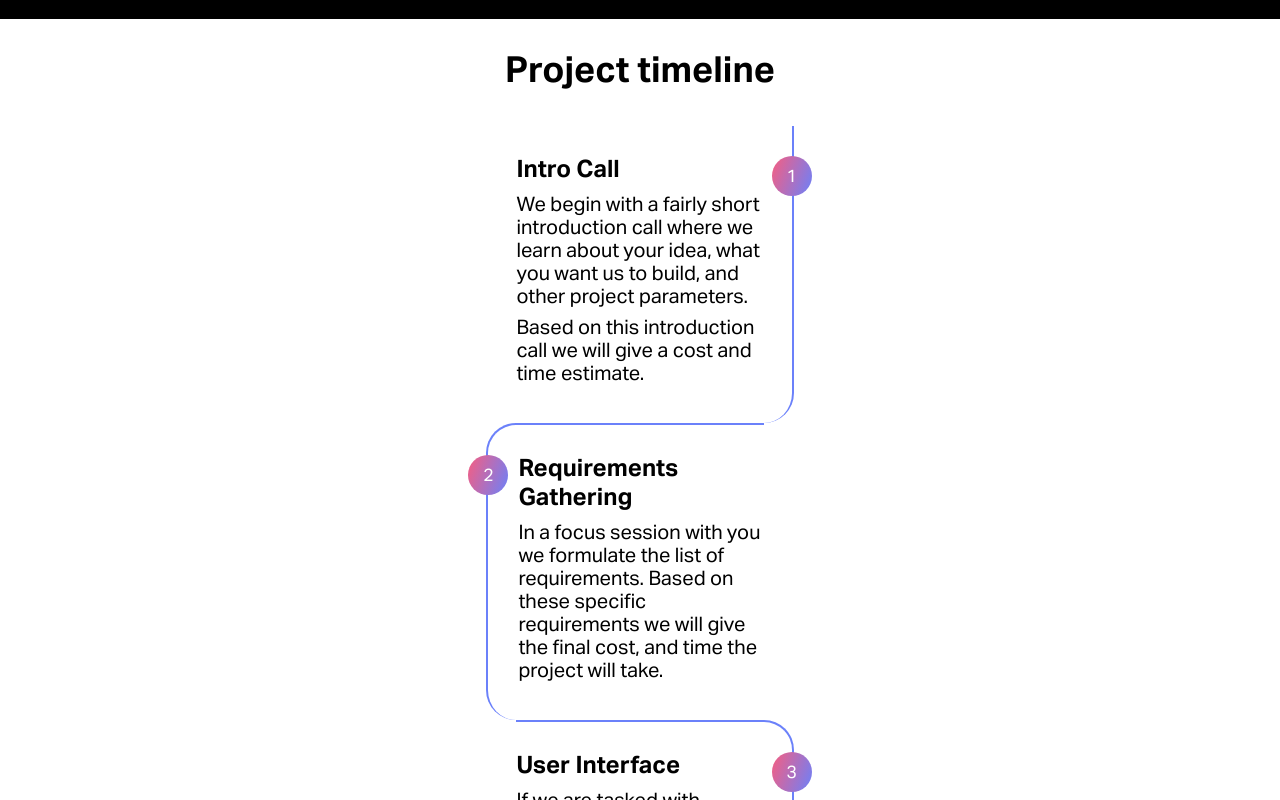
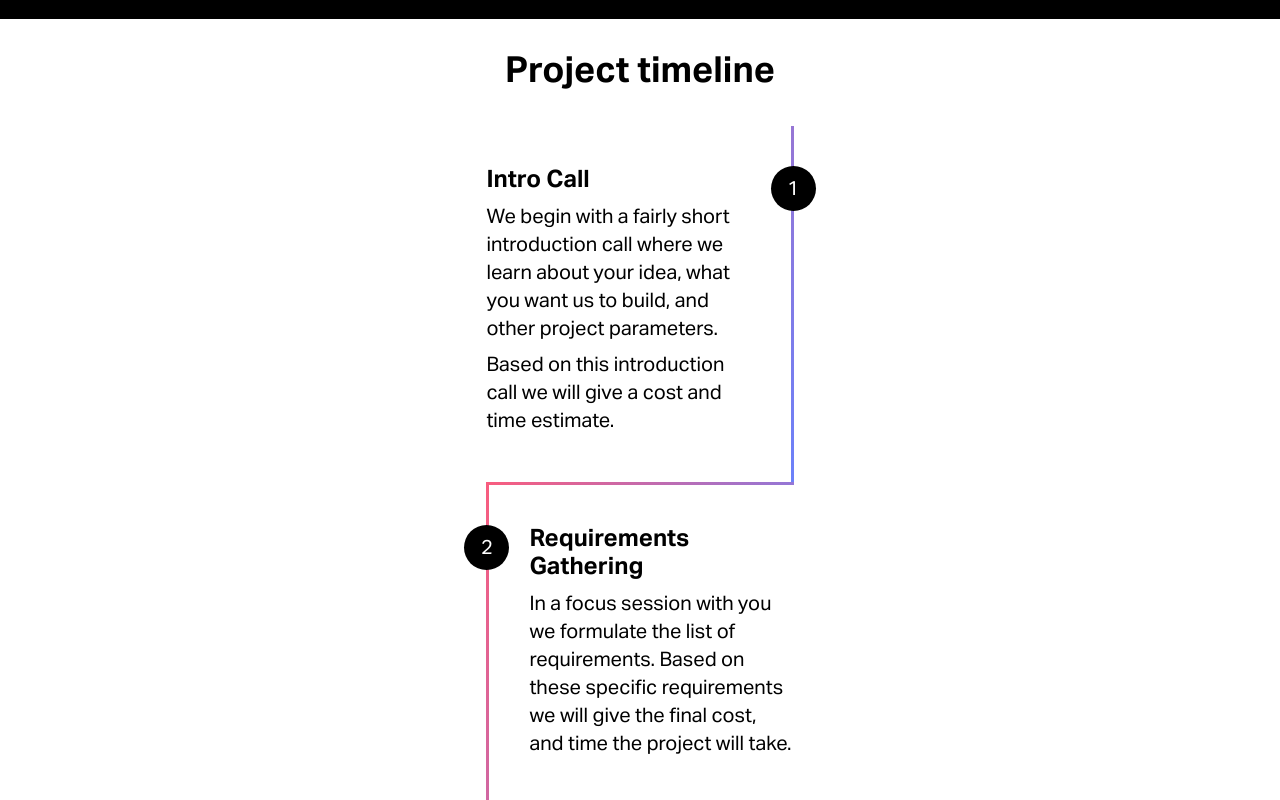
Before and after one commit to Swift-Software-LLC/website, a Svelte app: page / in a window 1280 px wide. Shown: the part 2060-2860 px from the top of the page. Built offline with nearby package versions, Linux system fonts and the light colour scheme.

Commit message:
Updated timeline design

```diff
--- a/src/sections/Timeline.svelte
+++ b/src/sections/Timeline.svelte
@@ -41,66 +41,66 @@
     margin: 0.5rem 0 0.5rem 0;
   }
 
+
   .timeline__item {
-    border-top: 2px solid;
-    margin:0; padding: 30px;
+    font-size: 1em;
+    line-height: 1.75em;
+    border-top: 3px solid;
+    border-image: linear-gradient(111deg, #f85d7f, #6b81fa);
+    border-image-slice: 1;
+    border-width: 3px;
+    margin: 0;
+    padding: 40px;
     counter-increment: section;
     position: relative;
-    border-color: #6b81fa !important;
+    color: #000;
   }
 
-  .timeline__item:nth-child(even):before {
+  /* Numbers */
+  .timeline__item::before {
     content: counter(section);
-    right: 100%;
-    margin-right: -20px;
       position: absolute;
       border-radius: 50%;
       padding: 10px;
-    height: 20px;
-    width: 20px;
-    background-image: linear-gradient(111deg, #f85d7f, #6b81fa);
-    text-align:center;
+      height: 1.25em;
+      width: 1.25em;
+      background-color: black;
+      text-align: center;
+      line-height: 1.25em;
       color: white;
-    font-size: 110%;
+      font-size: 1.25em;
   }
 
-  .timeline__item:nth-child(odd):before {
-    content: counter(section);
+  /* odd number borders */
+  .timeline__item:nth-child(odd) {
+    border-right: 3px solid;
+    padding-left: 0;
+    border-radius: 50px;
+  }
+
+  .timeline__item:nth-child(odd)::before {
     left: 100%;
     margin-left: -20px;
-    position: absolute;
-    border-radius: 50%;
-    padding: 10px;
-    height: 20px;
-    width: 20px;
-    background-image: linear-gradient(111deg, #f85d7f, #6b81fa);
-    text-align:center;
-    color: white;
-    font-size: 110%;
   }
 
+  /* even number borders */
   .timeline__item:nth-child(even) {
-    border-left: 2px solid;
-    border-top-left-radius: 30px;
-    border-bottom-left-radius: 30px;
-    margin-right: 30px;
+    border-left: 3px solid;
     padding-right: 0;
+    border-radius: 50px;
   }
 
-  .timeline__item:nth-child(odd) {
-    border-right: 2px solid;
-    border-top-right-radius: 30px;
-    border-bottom-right-radius: 30px;
-    margin-left: 30px;
-    padding-left: 0;
+  .timeline__item:nth-child(even)::before {
+    right: 100%;
+    margin-right: -20px;
   }
 
+  /* handle first and last */
   .timeline__item:first-child {
     border-top: 0;
     border-top-right-radius:0;
     border-top-left-radius:0;
   }
-
   .timeline__item:last-child {
     border-bottom-right-radius:0;
     border-bottom-left-radius:0;
```
Also changed, not shown: public/build/bundle.css, public/build/bundle.js, 1 other file (tests, documents, lock files or other folders). Lines whose indentation alone changed are shown as unchanged.
